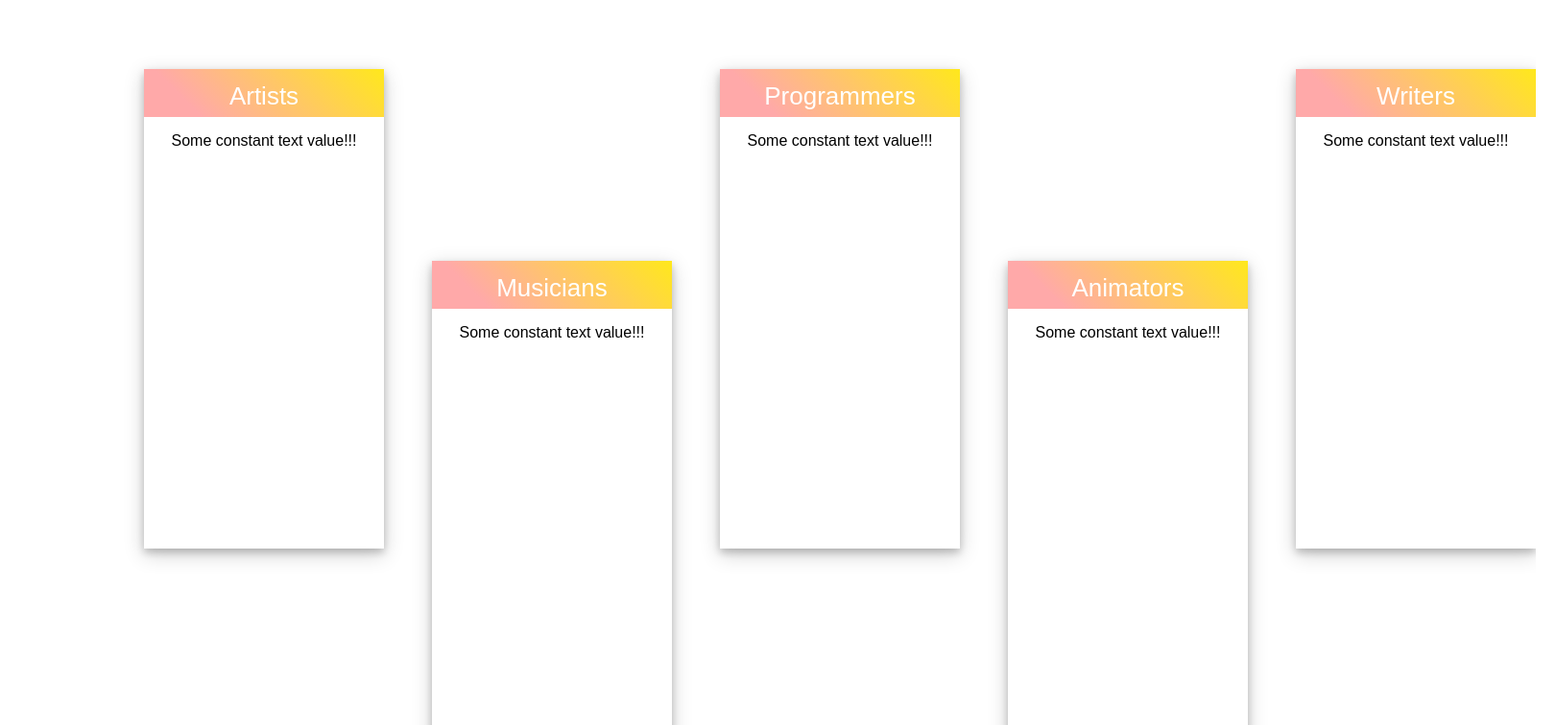
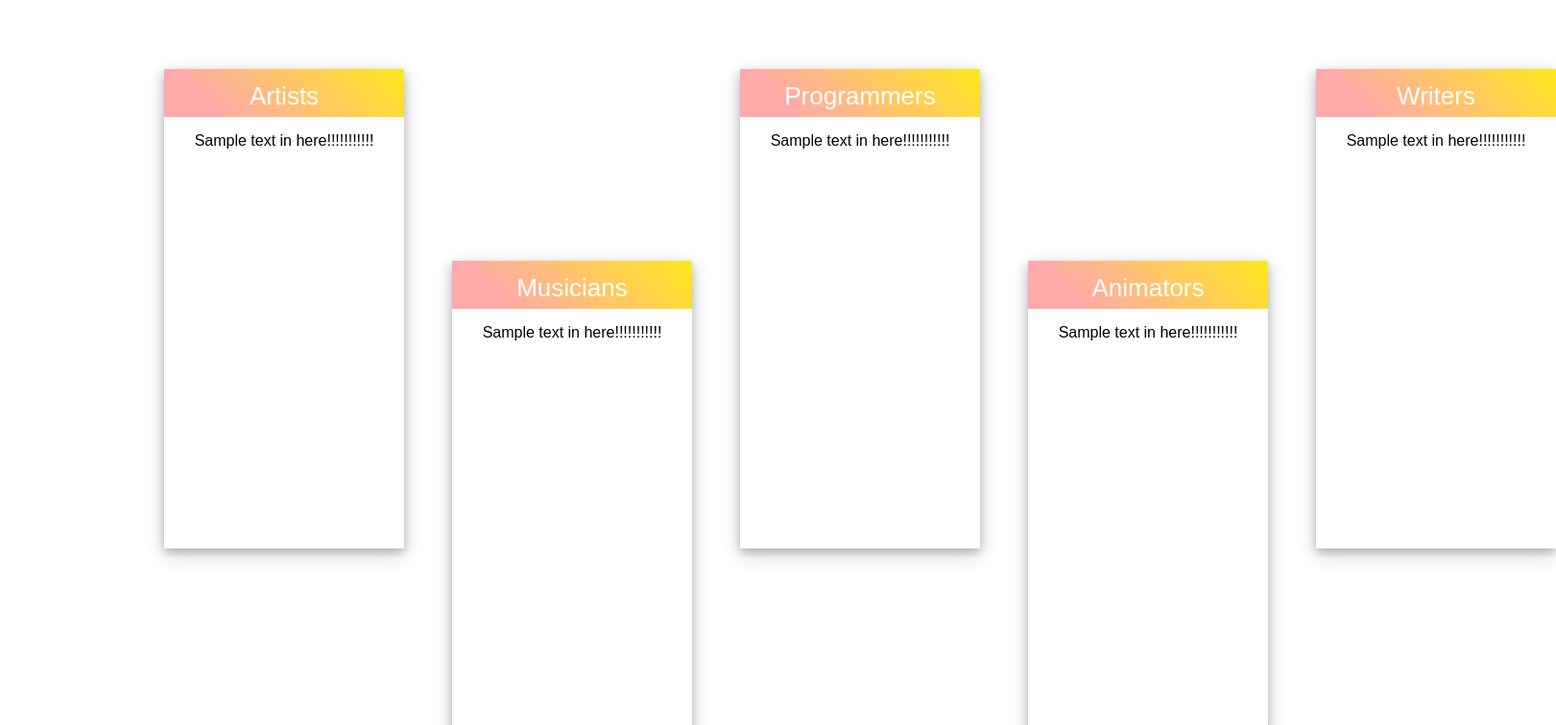
Before and after one commit to estebangarcia21/gdc-website, a React (Create React App) app: page / in a window 1280 px wide. Shown: the part 940-1696 px from the top of the page at 96% size, 1621 px wide, since content can reach past the window. Built offline with nearby package versions, Linux system fonts and the light colour scheme; a web font is replaced by a local one.

Commit message:
Fixed alignment for cards

```diff
--- a/src/App.js
+++ b/src/App.js
@@ -2,6 +2,7 @@ import React from "react";
 import { BrowserRouter as Router, Route } from "react-router-dom";
 
 import Header from "./components/objects/Header";
+import Footer from "./components/objects/Footer";
 
 import Homepage from "./components/pages/home";
 import Todopage from "./components/pages/to-do";
@@ -14,11 +15,11 @@ class App extends React.Component {
             <div>
                 <Router>
                     <Header />
-                    <div id="spacing" />
 
                     <Route exact path="/" component={Homepage} />
                     <Route exact path="/to-do" component={Todopage} />
 
+                    <Footer />
                 </Router>
             </div>
         )
--- /dev/null
+++ b/src/components/objects/Footer.js
@@ -0,0 +1,13 @@
+import React from "react";
+
+class Footer extends React.Component {
+    render() {
+        return (
+            <div>
+
+            </div>
+        );
+    }
+}
+
+export default Footer;
--- a/src/components/objects/Header.js
+++ b/src/components/objects/Header.js
@@ -4,12 +4,16 @@ import { Link } from "react-router-dom";
 class Header extends React.Component {
     render() {
         return (
-            <div className="header-bar">
-                <Link to="join-now" id="join-now-button">Join GDC</Link>
-                <a href="our-projects" className="button">Projects</a>
-                <Link to="to-do" className="button">To-Do</Link>
+            <div>
+                <div className="header-bar">
+                    <Link to="join-now" id="join-now-button">Join GDC</Link>
+                    <a href="our-projects" className="button">Projects</a>
+                    <Link to="to-do" className="button">To-Do</Link>
+                </div>
+
+                <div id="spacing" />
             </div>
-        )
+        );
     }
 }
 
--- a/src/components/pages/home.js
+++ b/src/components/pages/home.js
@@ -4,7 +4,7 @@ import Card from "./../objects/Card";
 
 class Homepage extends React.Component {
     render() {
-        const cardOneText = "Some constant text value!!!";
+        const cardOneText = "Sample text in here!!!!!!!!!!!";
 
         return (
             <div>
@@ -14,11 +14,11 @@ class Homepage extends React.Component {
                 </div>
 
                 <div className="section">
-                    <Card title="Artists" x="150px" y="150px" text={cardOneText}/>
-                    <Card title="Musicians" x="450px" y="350px" text={cardOneText} />
-                    <Card title="Programmers" x="750px" y="150px" text={cardOneText} />
-                    <Card title="Animators" x="1050px" y="350px" text={cardOneText} />
-                    <Card title="Writers" x="1350px" y="150px" text={cardOneText} />
+                    <Card title="Artists" x="171px" y="150px" text={cardOneText}/>
+                    <Card title="Musicians" x="471px" y="350px" text={cardOneText} />
+                    <Card title="Programmers" x="771px" y="150px" text={cardOneText} />
+                    <Card title="Animators" x="1071px" y="350px" text={cardOneText} />
+                    <Card title="Writers" x="1371px" y="150px" text={cardOneText} />
                 </div>
             </div>
         );
```
